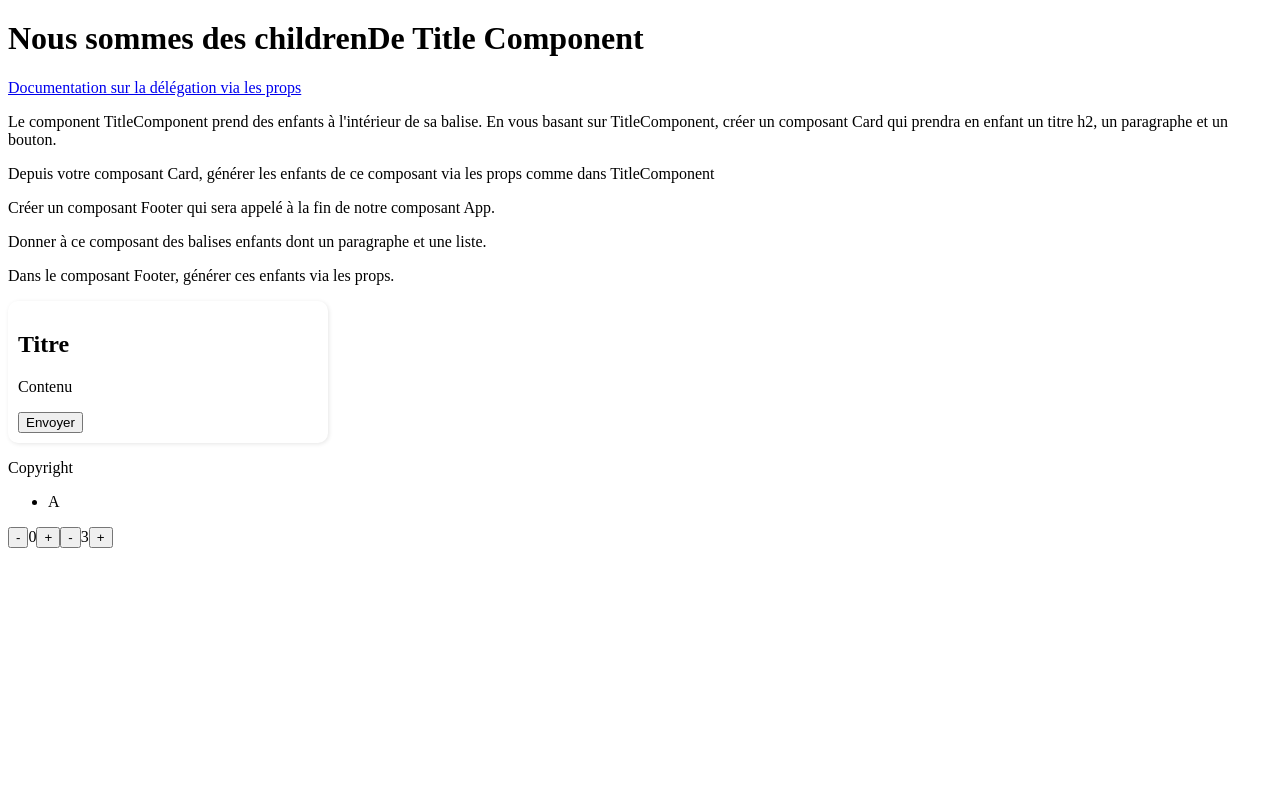
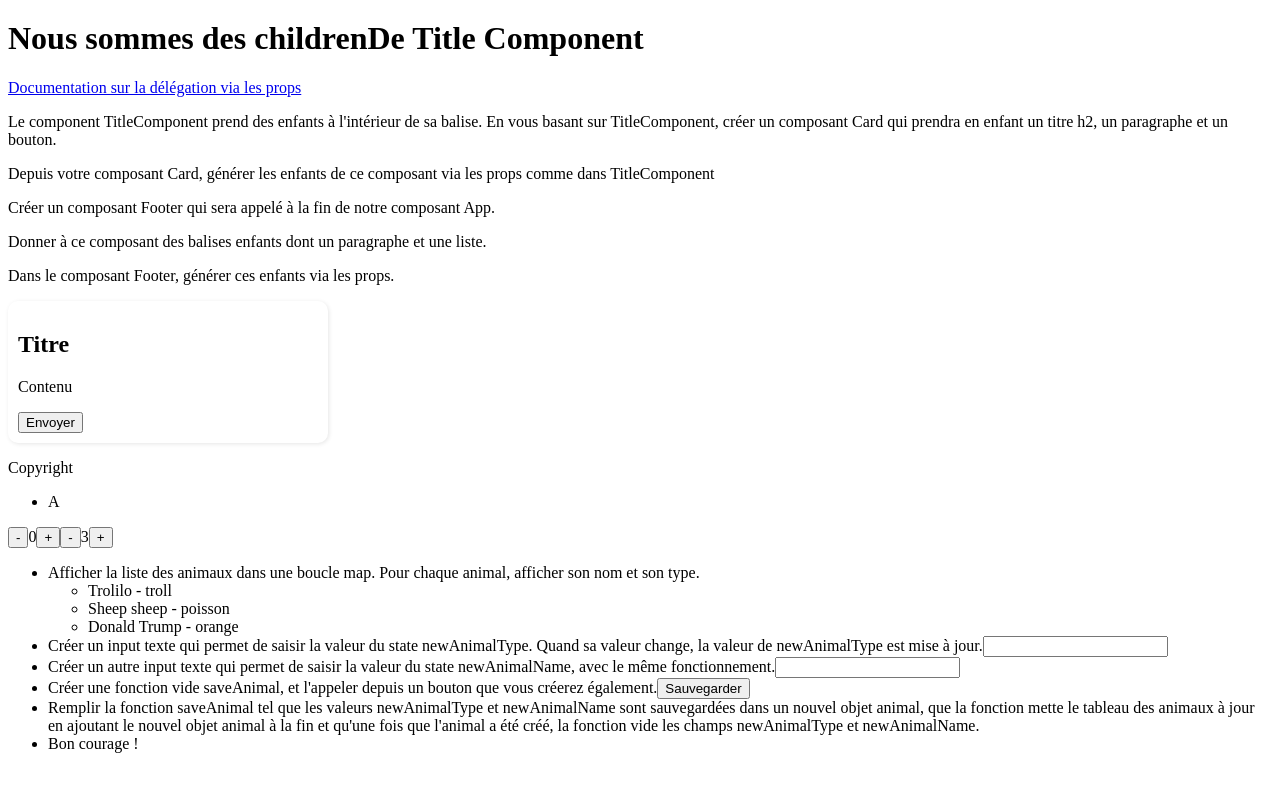
Before and after one commit to daw-2/react, a React (Vite) app in the folder 02-vite/: page / in a window 1280 px wide. Shown: the part 2021-2812 px from the top of the page. Before the commit the page ends 2649 px from the top, so only its background shows below. Built offline with nearby package versions, Linux system fonts and the light colour scheme.

Commit message:
State Challenge

```diff
--- a/02-vite/src/App.jsx
+++ b/02-vite/src/App.jsx
@@ -5,6 +5,7 @@ import Counter from './exercices/Counter'
 import Props2 from './exercices/Props2'
 import Props3 from './exercices/Props3'
 import Props5 from './exercices/Props5'
+import StateChallenge from './exercices/StateChallenge'
 
 function App() {
   return (
@@ -23,6 +24,7 @@ function App() {
       <Props5 />
       <Counter />
       <Counter init={3} max={10} />
+      <StateChallenge />
 
       <br /><br /><br /><br /><br />
     </>
--- /dev/null
+++ b/02-vite/src/exercices/StateChallenge.jsx
@@ -0,0 +1,59 @@
+import { useState } from 'react';
+
+export default function StateChallenge() {
+  const [animals, setAnimals] = useState([
+    {
+      name: 'Trolilo',
+      type: 'troll'
+    },
+    {
+      name: 'Sheep sheep',
+      type: 'poisson'
+    },
+    {
+      name: 'Donald Trump',
+      type: 'orange'
+    }
+  ]);
+  const [newAnimalType, setNewAnimalType] = useState('');
+  const [newAnimalName, setNewAnimalName] = useState('');
+
+  const saveAnimal = () => {
+    setAnimals([ ...animals, { name: newAnimalName, type: newAnimalType } ]);
+    setNewAnimalName('');
+    setNewAnimalType('');
+  }
+
+  return (
+    <div>
+      <ul>
+        <li>
+          Afficher la liste des animaux dans une boucle map. Pour chaque animal, afficher son nom et son type.
+          <ul>
+            {animals.map((animal, index) =>
+              <li key={index}>{animal.name} - {animal.type}</li>
+            )}
+          </ul>
+        </li>
+        <li>
+          Créer un input texte qui permet de saisir la valeur du state newAnimalType. Quand sa valeur change, la valeur de newAnimalType est mise à jour.
+          <input type="text" value={newAnimalType} onChange={(e) => setNewAnimalType(e.target.value)} />
+        </li>
+        <li>
+          Créer un autre input texte qui permet de saisir la valeur du state newAnimalName, avec le même fonctionnement.
+          <input type="text" value={newAnimalName} onChange={(e) => setNewAnimalName(e.target.value)} />
+        </li>
+        <li>
+          Créer une fonction vide saveAnimal, et l'appeler depuis un bouton que vous créerez également.
+          <button onClick={() => saveAnimal()}>Sauvegarder</button>
+        </li>
+        <li>
+          Remplir la fonction saveAnimal tel que les valeurs newAnimalType et newAnimalName sont sauvegardées dans un nouvel objet animal,
+          que la fonction mette le tableau des animaux à jour en ajoutant le nouvel objet animal à la fin et qu'une fois que l'animal a été créé,
+          la fonction vide les champs newAnimalType et newAnimalName.
+        </li>
+        <li>Bon courage !</li>
+      </ul>
+    </div>
+  )
+}
```
